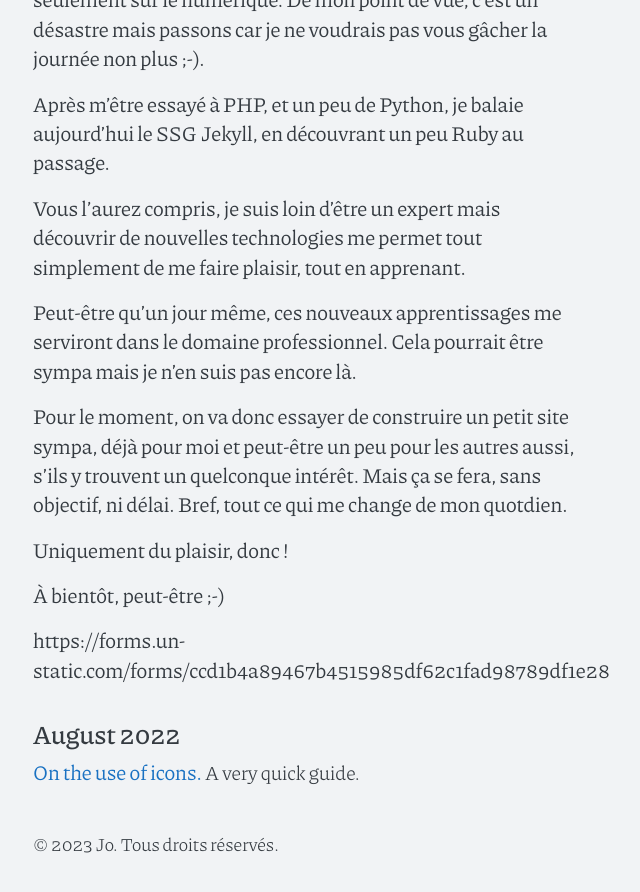
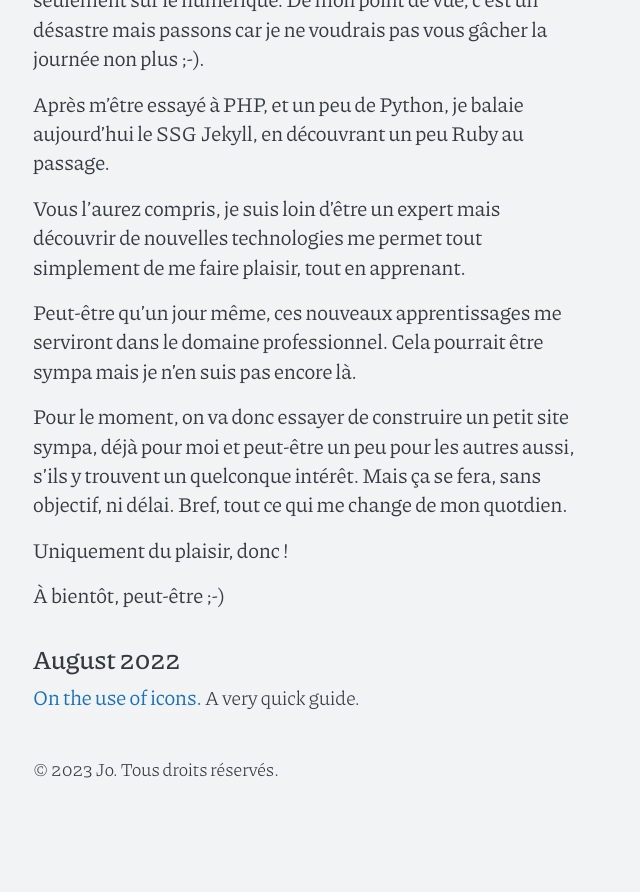
Before and after one commit to streketo/streketo.github.io, a Jekyll site: the page built from index.md, in a window 1280 px wide and 900 px high, scrolled down 2359 px. Shown: the top 892 px of the window, without its empty margins (334-974 px from the left). Built offline with Jekyll 4.4.1, drawn with Linux system fonts in a browser that asks for light colours; after the commit the page ends 3185 px from its top, so only the background shows below that; part of the change alters nothing that is shown.

Commit message:
Update index.md

```diff
--- a/index.md
+++ b/index.md
@@ -34,6 +34,5 @@ Uniquement du plaisir, donc !
 
 À bientôt, peut-être ;-)
 
-https://forms.un-static.com/forms/ccd1b4a89467b4515985df62c1fad98789df1e28
 
 {% include archive.html %}
```
